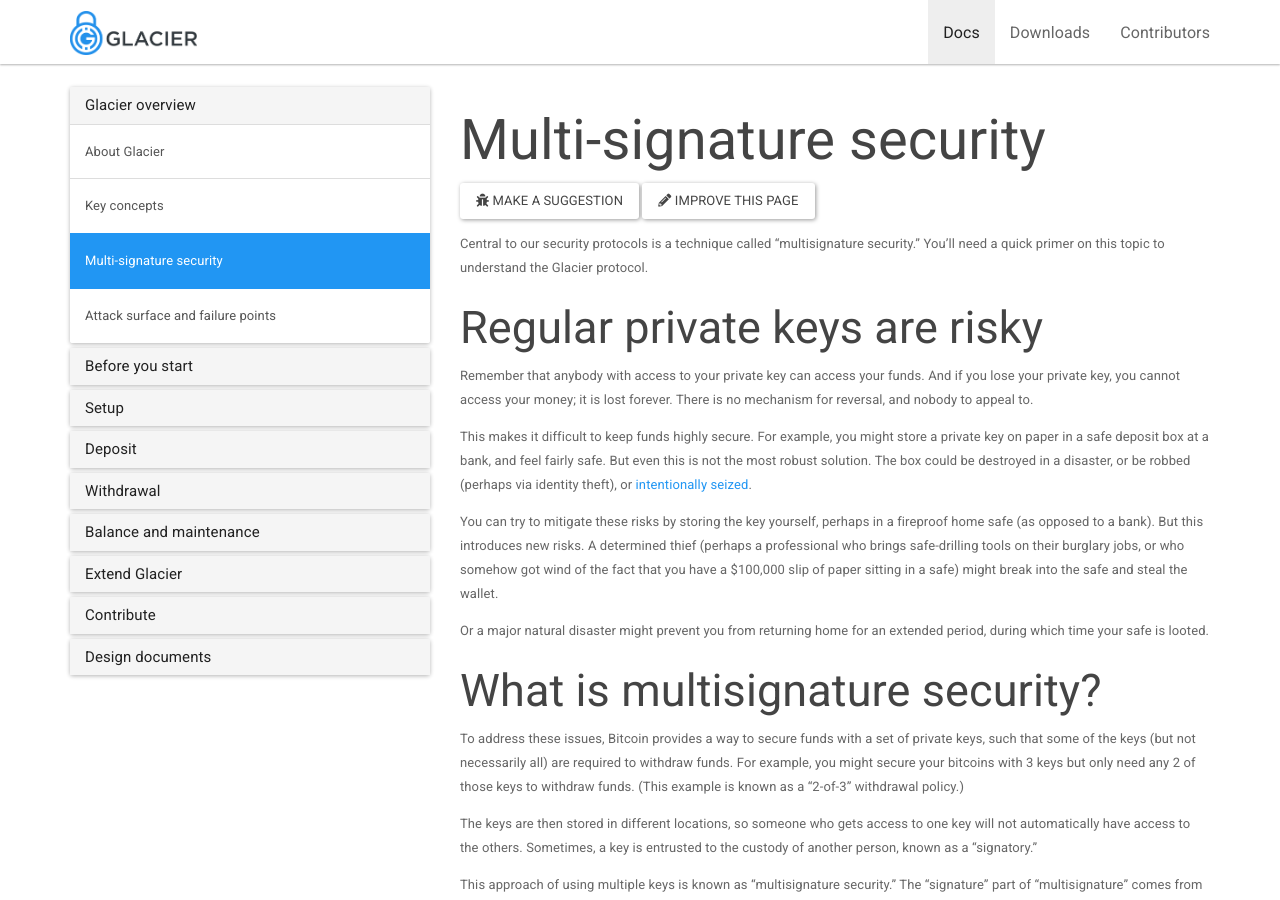
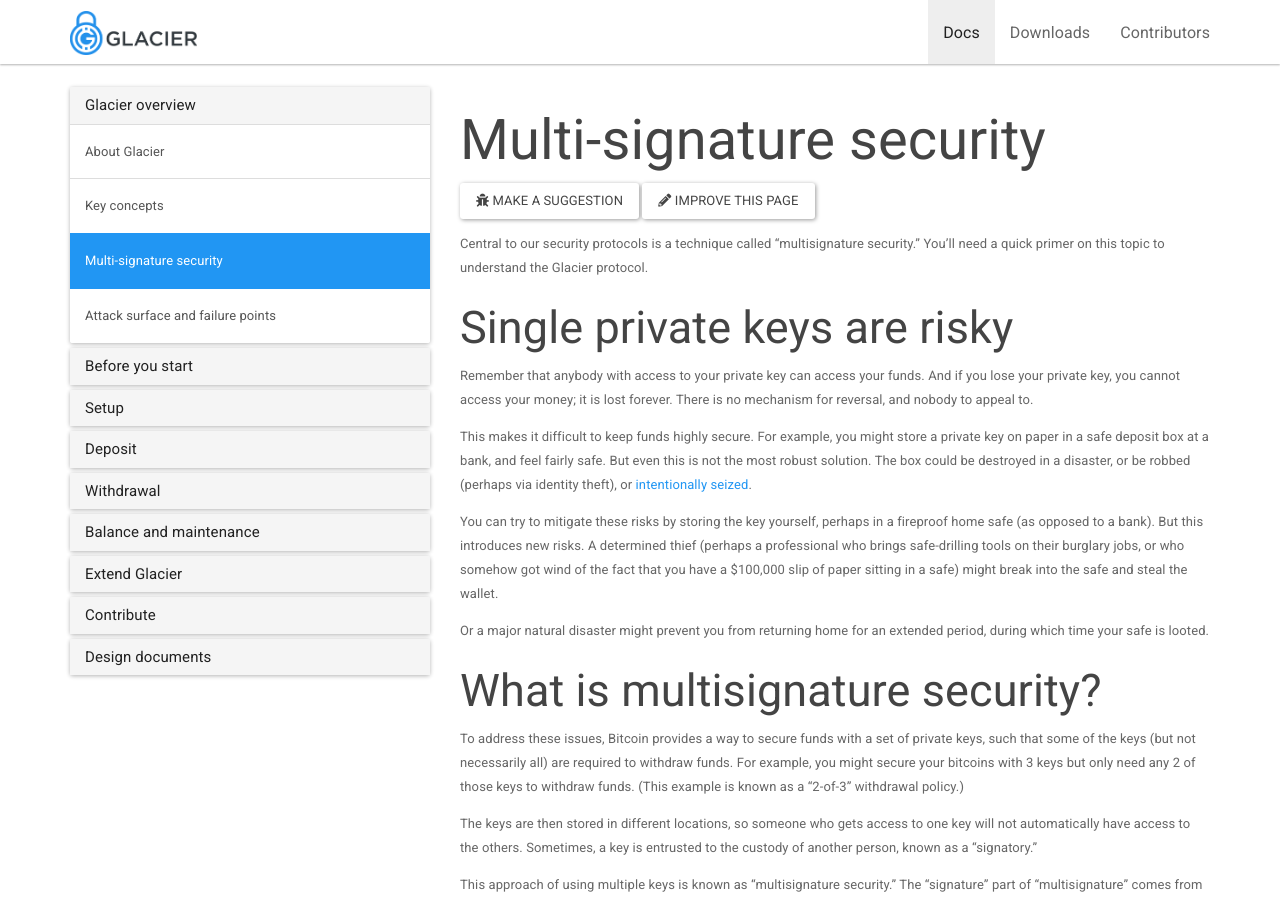
Before and after one commit to GlacierProtocol/glacierprotocol.github.io, a Jekyll site: the page built from _docs/overview/multi-signature-security.md, in a window 1280 px wide and 900 px high. Built offline with Jekyll 4.4.1, drawn with Linux system fonts in a browser that asks for light colours; nearby versions of some CDN libraries.

Commit message:
Critique is on single private keys - "regular" is too vague

```diff
--- a/_docs/overview/multi-signature-security.md
+++ b/_docs/overview/multi-signature-security.md
@@ -9,7 +9,7 @@ Central to our security protocols is
 a technique called "multisignature security." You'll need a quick primer on
 this topic to understand the Glacier protocol.
 
-## Regular private keys are risky
+## Single private keys are risky
 
 Remember that anybody with access to your private key can access your
 funds. And if you lose your private key, you cannot access your money; it is
```
